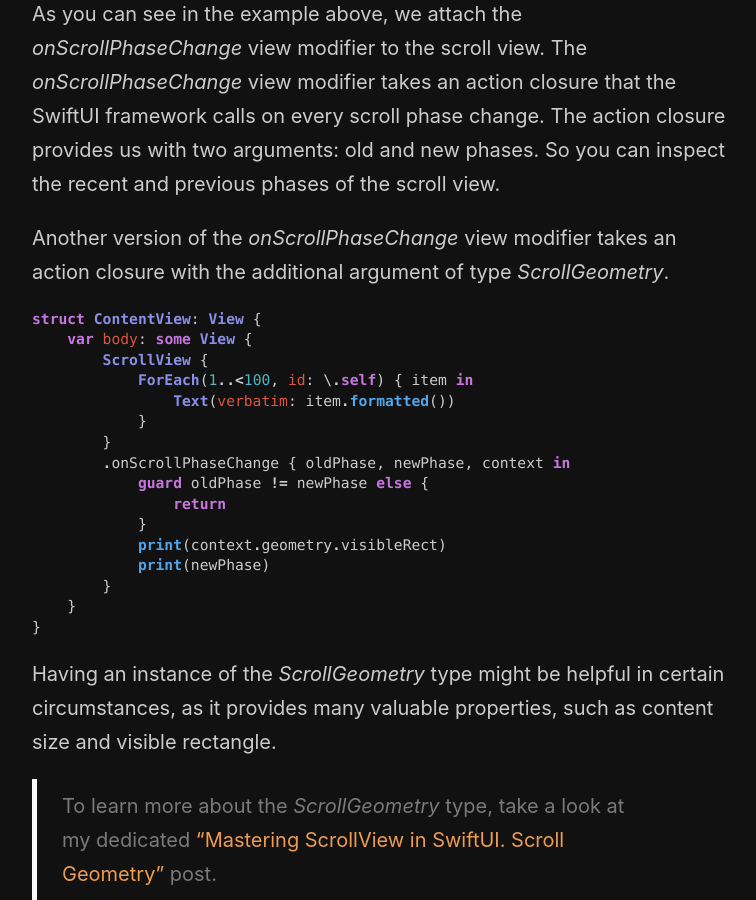
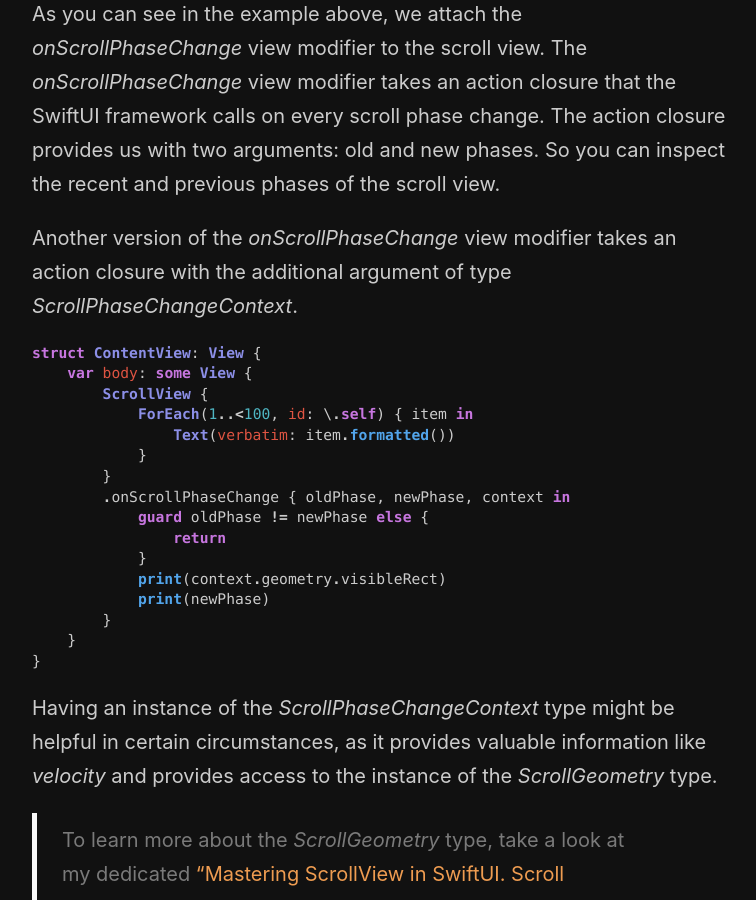
Before and after one commit to mecid/mecid.github.io, a Jekyll site: the page built from _posts/2024-07-02-mastering-scrollview-in-swiftui-scroll-phases.md, in a window 1280 px wide and 900 px high, scrolled down 1855 px. Shown: the whole window, without its empty margins (258-1014 px from the left). Built offline with Jekyll 4.4.1, drawn with Linux system fonts in a browser that asks for light colours.

Commit message:
scroll phases post improved

````diff
--- a/_posts/2024-07-02-mastering-scrollview-in-swiftui-scroll-phases.md
+++ b/_posts/2024-07-02-mastering-scrollview-in-swiftui-scroll-phases.md
@@ -53,7 +53,7 @@ struct ContentView: View {
 
 As you can see in the example above, we attach the *onScrollPhaseChange* view modifier to the scroll view. The *onScrollPhaseChange* view modifier takes an action closure that the SwiftUI framework calls on every scroll phase change. The action closure provides us with two arguments: old and new phases. So you can inspect the recent and previous phases of the scroll view.
 
-Another version of the *onScrollPhaseChange* view modifier takes an action closure with the additional argument of type *ScrollGeometry*.
+Another version of the *onScrollPhaseChange* view modifier takes an action closure with the additional argument of type *ScrollPhaseChangeContext*.
 
 ```swift
 struct ContentView: View {
@@ -74,7 +74,7 @@ struct ContentView: View {
 }
 ```
 
-Having an instance of the *ScrollGeometry* type might be helpful in certain circumstances, as it provides many valuable properties, such as content size and visible rectangle.
+Having an instance of the *ScrollPhaseChangeContext* type might be helpful in certain circumstances, as it provides valuable information like *velocity* and provides access to the instance of the *ScrollGeometry* type.
 
 > To learn more about the *ScrollGeometry* type, take a look at my dedicated ["Mastering ScrollView in SwiftUI. Scroll Geometry"](/2024/06/25/mastering-scrollview-in-swiftui-scroll-geometry/) post.
 
````
